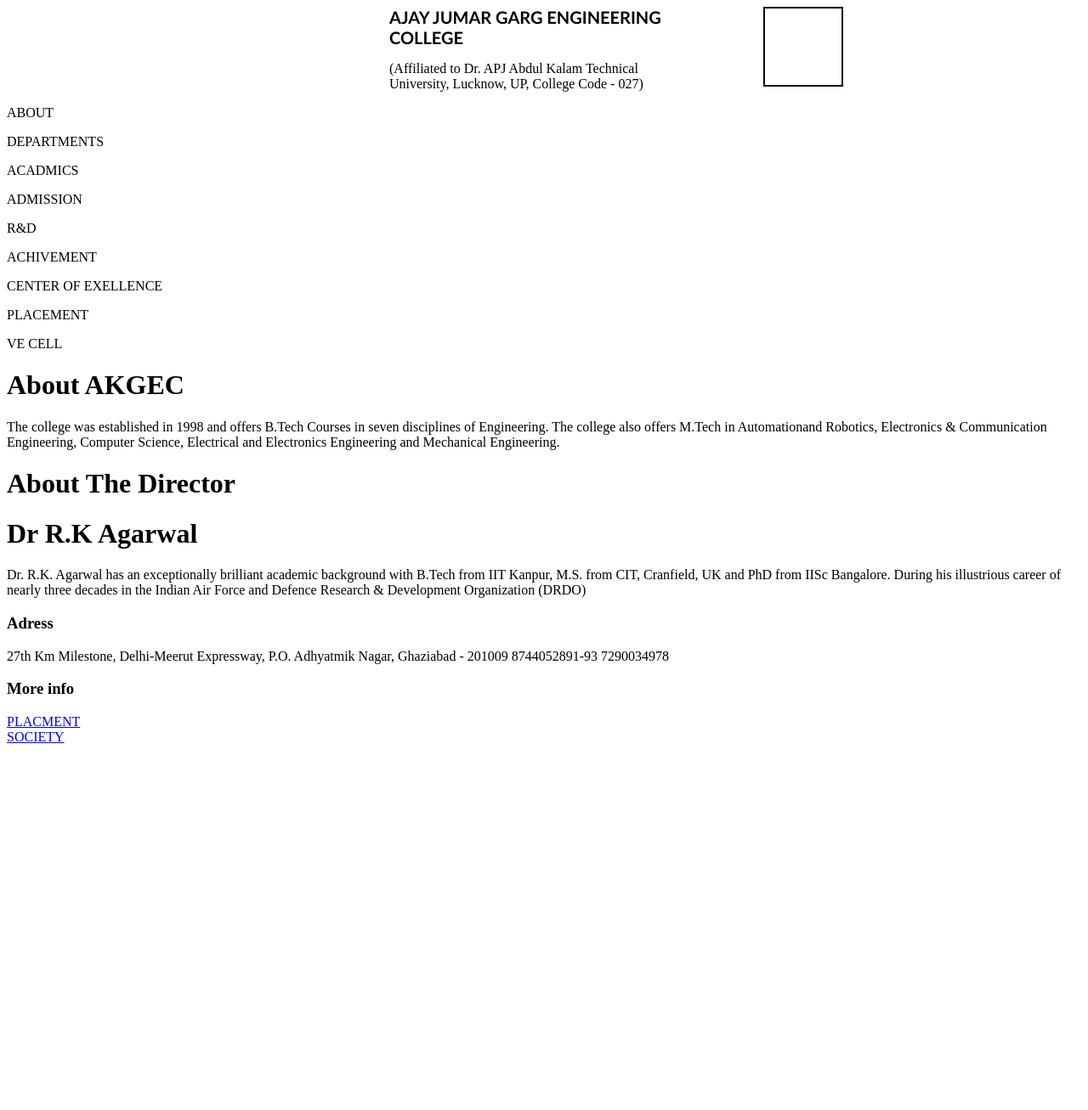
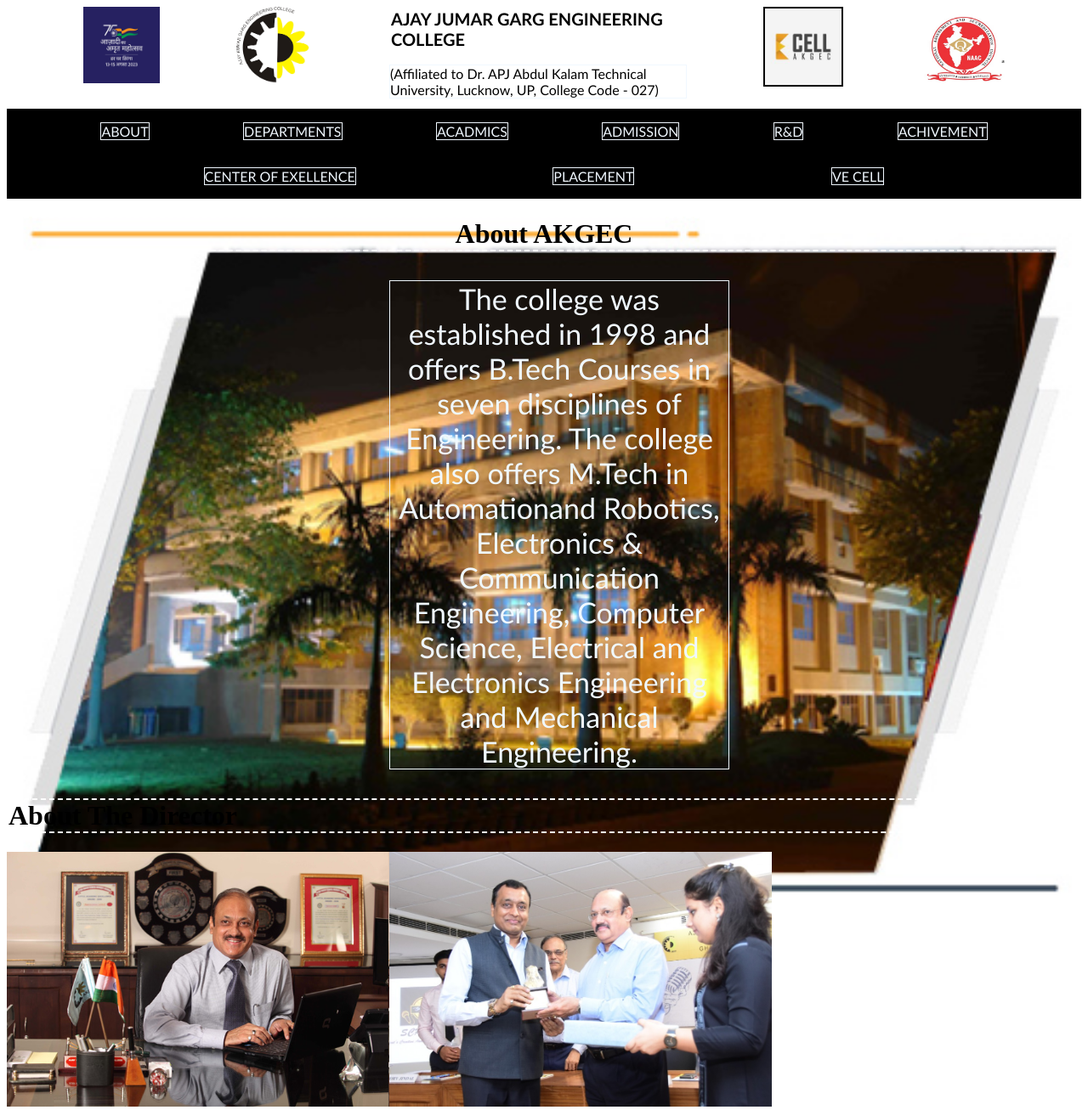
Before and after one commit to CSI-Trainee-2023/akgec_page_hardik, a plain HTML site: page index.html in a window 1280 px wide. Shown: the top 1307 px of the page at 85% size. Before the commit the page ends 885 px from the top, so only its background shows below. Drawn offline with Linux system fonts and the light colour scheme.

Commit message:
One page created

```diff
--- a/style.css
+++ b/style.css
@@ -30,11 +30,95 @@ height: 96px;
     width: 100px;
     background-size: cover;
 }
+#akgLink{
+    color: black;
+}
 #akgecLogo{
     background-image: url(ecell.jpg);
     height: 90px;
     width: 90px;
     background-size: contain;
     border: 2px black solid;
-
 }
+p{
+font-family: 'Gill Sans', 'Gill Sans MT', Calibri, 'Trebuchet MS', sans-serif;
+color: aliceblue;
+border: 1px aliceblue solid;
+}
+#division{
+display: flex;
+justify-content: space-evenly;
+background-color: black;
+margin-top: 20px;
+margin-bottom: 20px;
+margin-bottom: 0px;
+}
+#division_second{
+    display: flex;
+    justify-content:space-evenly;
+    background-color: black;
+    margin-top: 0px;
+}
+#info{
+    color: black;
+}
+#division_Second_last{
+   width: 100%;
+   height: 800px;
+   background-image: url(akgecBack.jpg);
+   background-size: cover;
+}
+#discript{
+    display: flex;
+    justify-content: center;
+}
+#clasio{
+    padding-left: 450px;
+    text-align: center;
+    width: 400px;
+    font-size: 34px;
+}
+#faro{
+    display: flex;
+}
+#direc{
+    width: 450px;
+    height: 300px;
+    background-image: url(director-1.jpg);
+    background-size: contain;
+}
+#direc1{
+    width: 450px;
+    height: 300px;
+    background-image: url(Scrolls2019_6.jpeg);
+    background-size: contain;
+}
+h1{
+    border: 2px white dashed;
+}
+#flaTor{
+    color: black;
+    font-size: 23px;
+}
+#add_Bold{
+    font-size: 20px;
+    width: 450px;
+    height: 300px;
+}
+#freedy_one{
+    display: flex;
+    background-color: black ;
+}
+a{
+    font-family: 'Times New Roman', Times, serif;
+}
+h3{
+    color: azure;
+}
+#add{
+    padding-left: 20px;
+}
+#exInfo{
+    padding-top: 40px;
+    padding-left: 40px;
+}
```
Also changed, not shown: 75azadi.jpg (added), NAAC.jpeg (added), Scrolls2019_6.jpeg (added), akgecBack.jpg (added), akglogo.png (added), director-1.jpg (added), ecell.jpg (added), indexsecond.html (added), indexthird.html (added).
